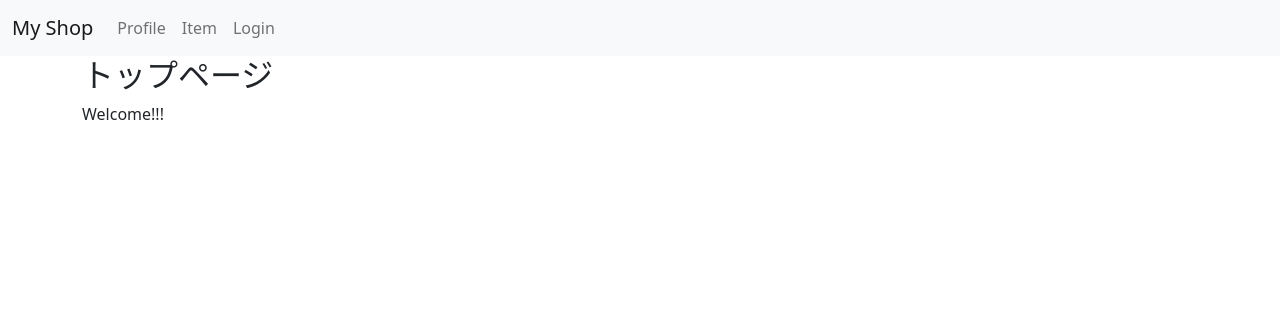
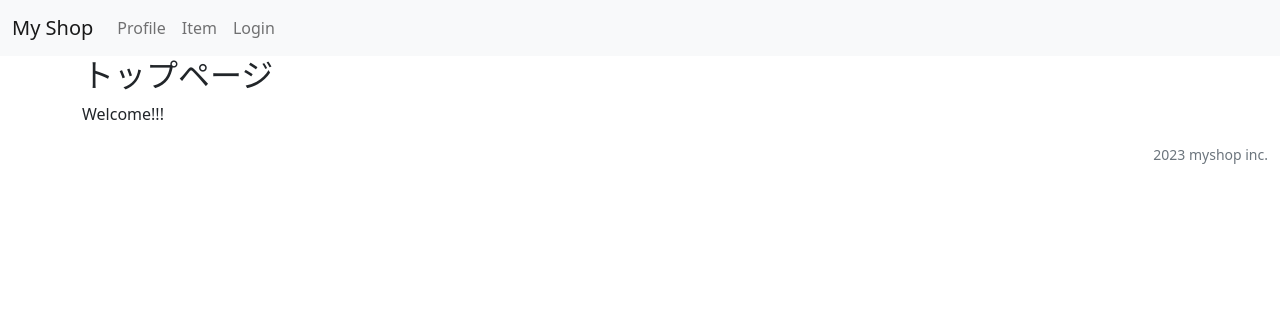
Before and after one commit to yse-yoo/node_samples_2023_ig22, a Node server app: page / in a window 1280 px wide. Shown: the top 316 px of the page. Run offline with Node 20, Linux system fonts and the light colour scheme; some libraries are stand-ins or nearby versions.

Commit message:
add footer

```diff
--- /dev/null
+++ b/node_test/views/components/footer.ejs
@@ -0,0 +1,7 @@
+<footer class="footer mt-3">
+    <div class="container-fluid">
+        <p class="text-muted text-end">
+            <small>2023 myshop inc.</small>
+        </p>
+    </div>
+</footer>
--- a/node_test/views/layouts/default.ejs
+++ b/node_test/views/layouts/default.ejs
@@ -9,13 +9,16 @@
 </head>
 
 <body>
-  <!-- ナビゲーション -->
+  <!-- ナビゲーション読み込み -->
   <%- include('../components/nav') %>
 
   <div class="container">
     <!-- 各ページのコンテンツが表示される -->
     <%- body %>
   </div>
+
+  <!-- フッター読み込み -->
+  <%- include('../components/footer') %>
 </body>
 
 </html>
```
